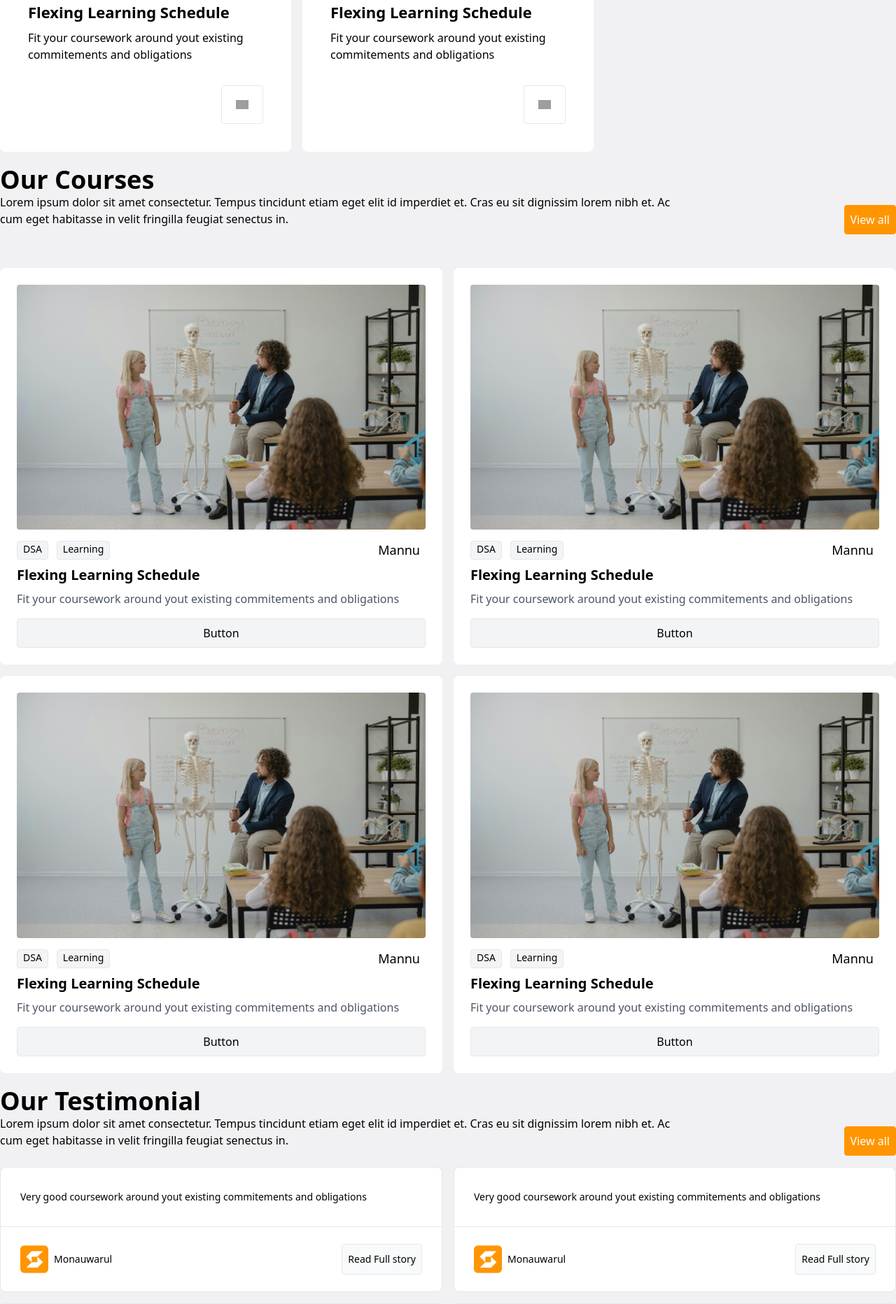
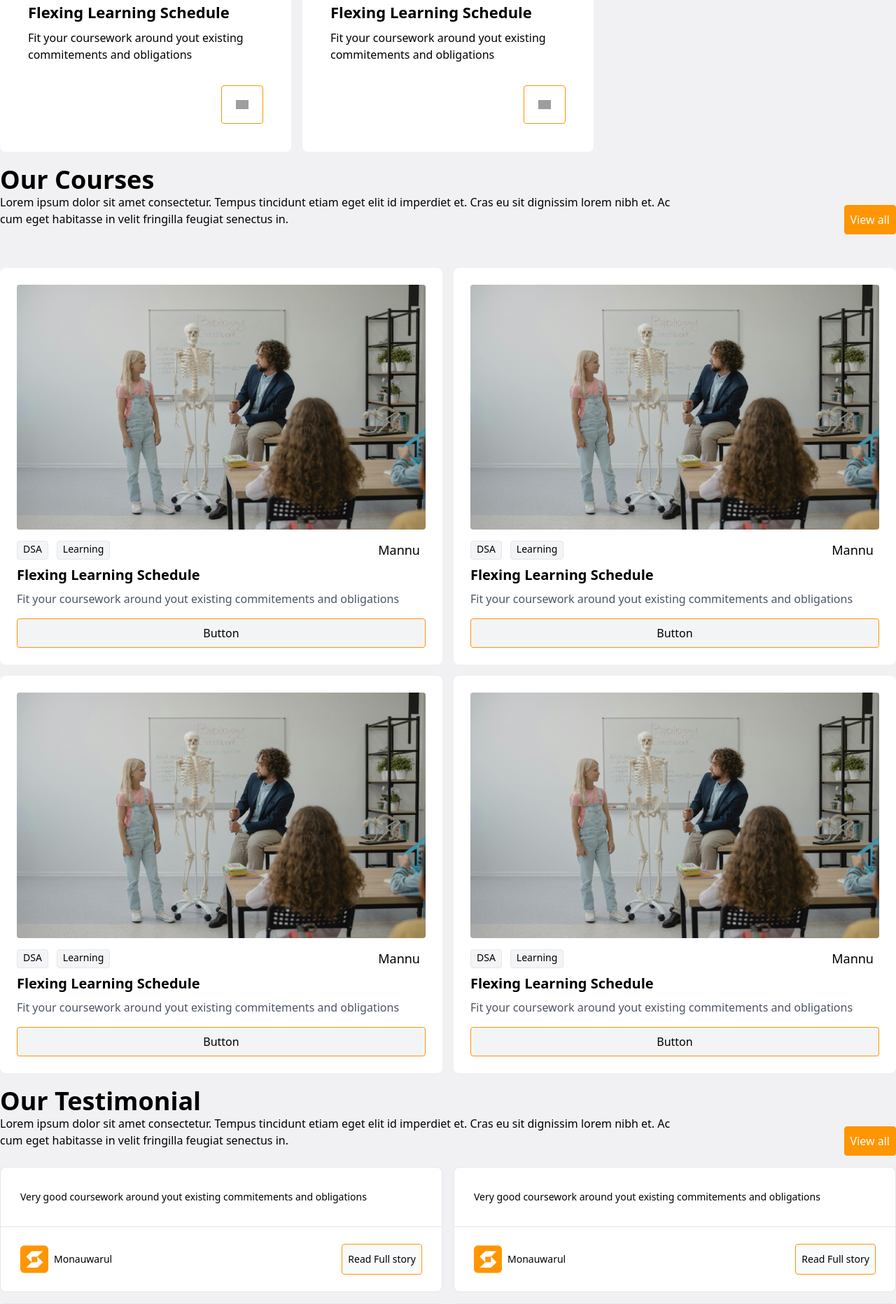
Before and after one commit to mdmonauwarulislam/e-learning, a React (Vite) app: page /#/ in a window 1280 px wide. Shown: the part 2200-4064 px from the top of the page at 70% size. Built offline with nearby package versions, Linux system fonts and the light colour scheme; grey boxes are pictures that could not be loaded.

Commit message:
Fix some bugs

```diff
--- a/src/Components/BenifitCard.jsx
+++ b/src/Components/BenifitCard.jsx
@@ -14,7 +14,7 @@ function BenifitCard(props) {
       </div>
       <div>
         <div className="flex justify-end">
-          <button className="mt-4 text-white p-5 rounded border ">
+          <button className="mt-4 text-white p-5 rounded border border-orangeBg ">
             <img
               width="18"
               height="18"
--- a/src/Components/CourseCard.jsx
+++ b/src/Components/CourseCard.jsx
@@ -22,7 +22,7 @@ function CourseCard(props) {
       <div>
         <h3 className="text-xl font-semibold mb-2">{props.title}</h3>
         <p className="text-gray-600 mb-4">{props.disc}</p>
-        <button className="w-full bg-gray-100 border hover:bg-orangeBg text-black hover:text-white py-2 px-4 rounded">
+        <button className="w-full bg-gray-100 border border-orangeBg hover:bg-orangeBg text-black hover:text-white py-2 px-4 rounded">
           Button
         </button>
       </div>
--- a/src/Components/Testinmonial.jsx
+++ b/src/Components/Testinmonial.jsx
@@ -16,7 +16,7 @@ function Testinmonial(props) {
             <img src={Logo} alt="" className="h-10 w-10" />
             <p className="font-medium text-sm">{props.user}</p>
           </div>
-          <button className="border px-2 rounded font-medium text-sm bg-gray-50">
+          <button className="border-orangeBg border px-2 rounded font-medium text-sm bg-gray-50">
             Read Full story
           </button>
         </div>
```
